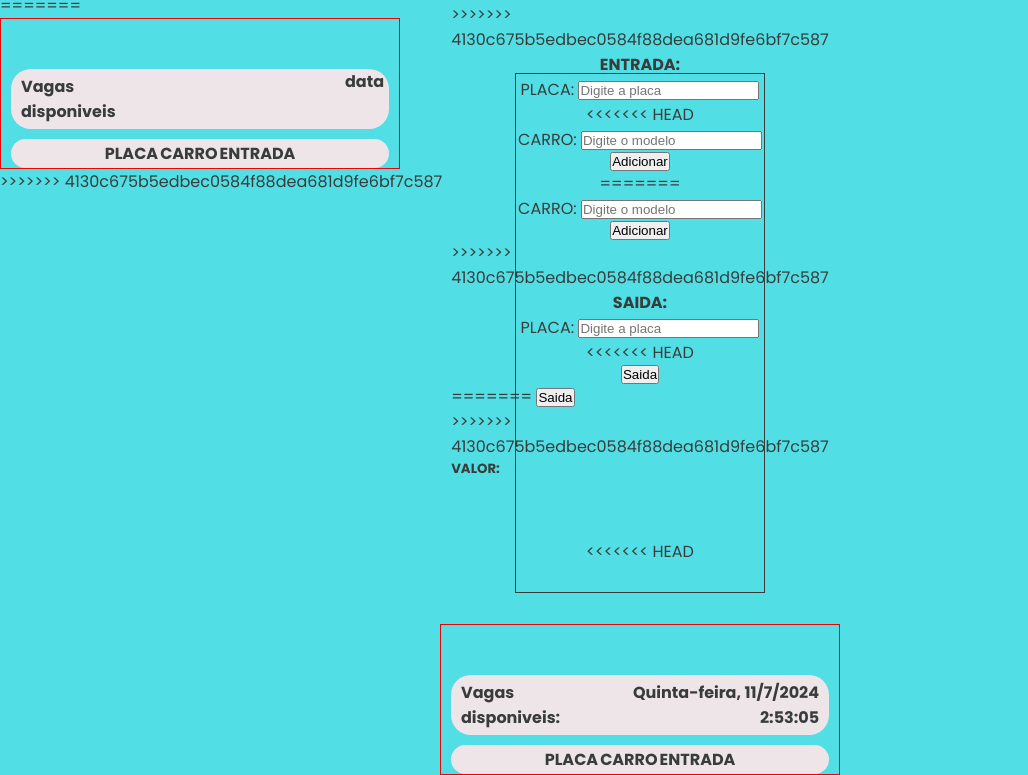
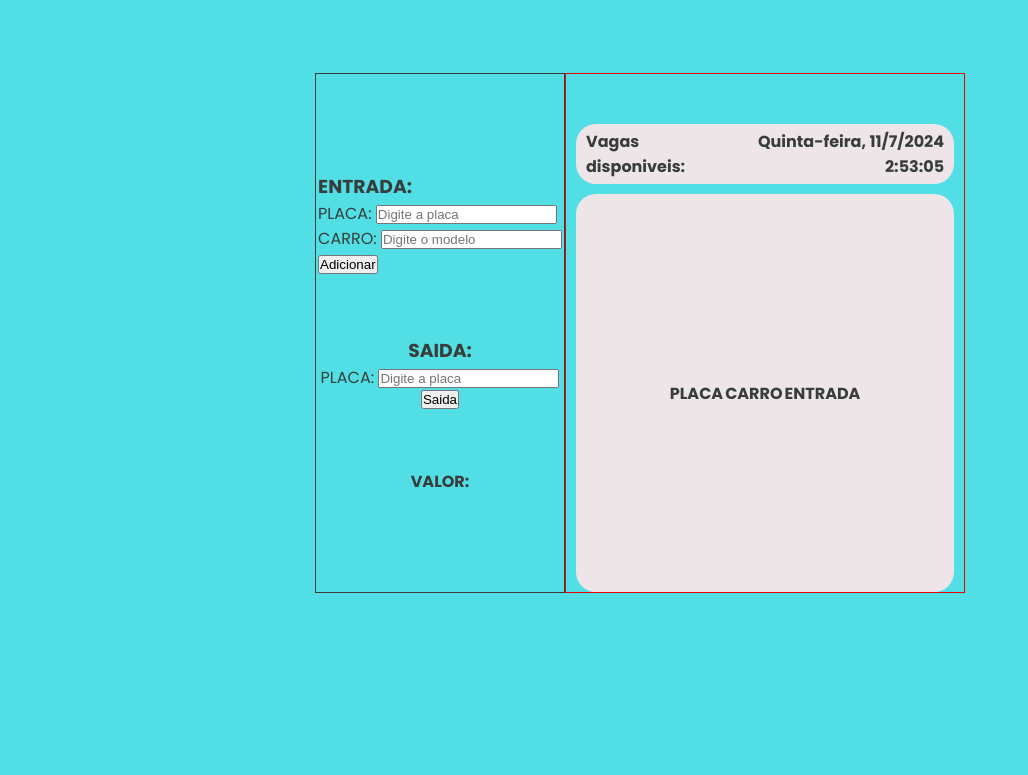
Before and after one commit to AlexAbreuGomes/parkingsystem, a plain HTML site: page registro.html in a window 1280 px wide. Shown: the part 67-842 px from the top of the page, without its empty margins (0-1028 px from the left). After the commit the page ends 800 px from the top, so only its background shows below. Drawn offline with Linux system fonts and the light colour scheme.

Commit message:
merge complete

```diff
--- a/registro.html
+++ b/registro.html
@@ -14,29 +14,19 @@
     <main id="adicionar-veiculo">
 
         <section id="lateral">
-<<<<<<< HEAD
             <section class="placa-entrada">
-=======
-            <section class="entrada">
->>>>>>> 4130c675b5edbec0584f88dea681d9fe6bf7c587
+
                 <H1>ENTRADA:</H1>
                 <aside class="placa">
                     <label for="placa">PLACA:</label>
                     <input type="text" id="placa" placeholder="Digite a placa">
                 </aside>
-<<<<<<< HEAD
-                <aside class="placa-carro">
+   <aside class="placa-carro">
                     <label for="carro">CARRO:</label>
                     <input type="text" id="carro" placeholder="Digite o modelo">
                 </aside>
                 <button id="adicionar-carro">Adicionar</button>
-=======
-                <aside class="carro">
-                    <label for="carro">CARRO:</label>
-                    <input type="text" id="carro" placeholder="Digite o modelo">
-                </aside>
-                <button>Adicionar</button>
->>>>>>> 4130c675b5edbec0584f88dea681d9fe6bf7c587
+
             </section>
             <section class="saida">
                 <H1>SAIDA:</H1>
@@ -44,23 +34,17 @@
                     <label for="placa">PLACA:</label>
                     <input type="text" id="placa" placeholder="Digite a placa">
                 </aside>
-<<<<<<< HEAD
+
                 <button id="remover-carro">Saida</button>
             </section>
             <section class="valor">
                 <aside>
-=======
-                <button>Saida</button>
-            </section>
-            <section class="valor">
-                <aside >
->>>>>>> 4130c675b5edbec0584f88dea681d9fe6bf7c587
+
                     <H1>VALOR:</H1>
                     <H3 id="valor"> </H3>
                 </aside>
             </section>
         </section>
-<<<<<<< HEAD
 
         <section class="veiculos-registrados">
             <section>
@@ -184,33 +168,7 @@
         setInterval(capturarData, 1000);
         setInterval(capturarHora, 1000);
     </script>
-=======
-        <section class="veiculos-registrados">
-        <section >
-            <aside class="topo">
-                <section class="vagas">
-                    <h4>Vagas <br> disponiveis</h4>
-                    <h3 id="vagas"> </h3>
-                </section>
-                <section id="data">
-                    <h4>data</h4> <!--  apagar depois -->
-                    <h3 id="data"> </h3>
-                </section>
-            </aside>
-        </section>
 
-        <section id="historico">
-            <table>
-                <tr>
-                    <th>PLACA</th>
-                    <th>CARRO</th>
-                    <th>ENTRADA</th>
-                </tr>
-            </table>
-        </section>
-    </section>
-    </main>
->>>>>>> 4130c675b5edbec0584f88dea681d9fe6bf7c587
 </body>
 
 </html>
```
